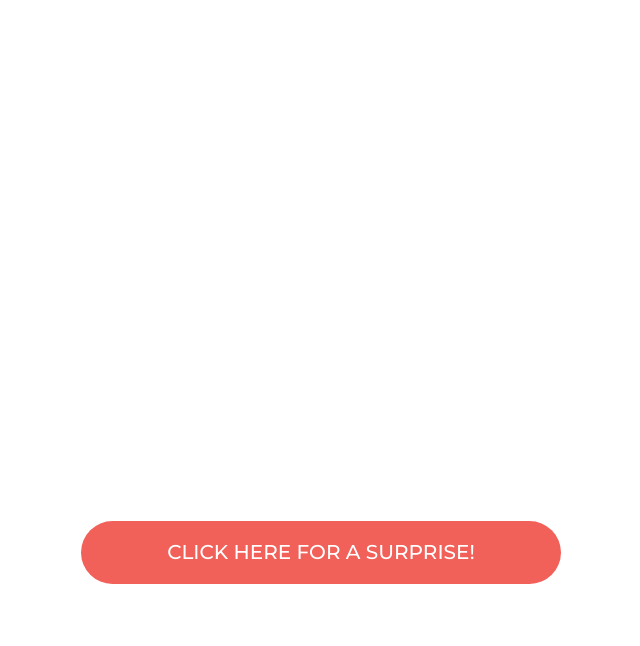
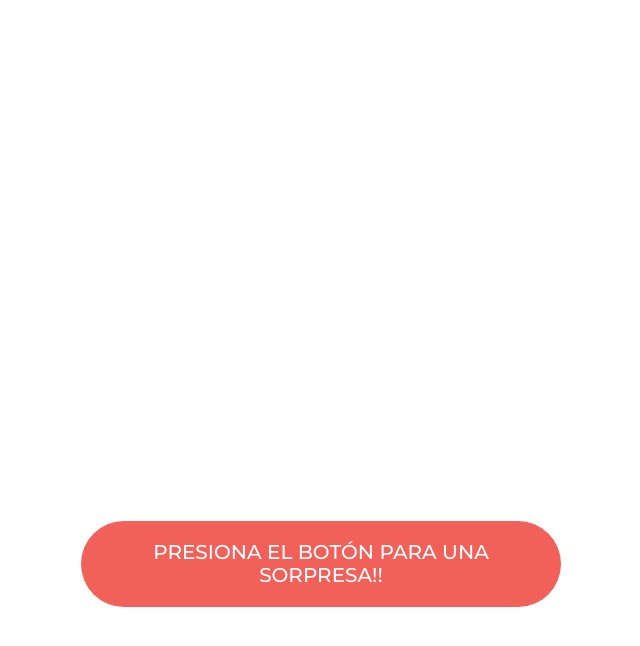
Before and after one commit to Beatriz-G/Mi-Amigo-El-Gatito, a website: page index.html in a window 1280 px wide. Shown: the part 84-730 px from the top of the page, without its empty margins (319-959 px from the left). Drawn offline with nearby package versions, Linux system fonts and the light colour scheme.

Commit message:
Changed 'press this button' to spanish

```diff
--- a/index.html
+++ b/index.html
@@ -21,7 +21,7 @@
       <figure class="cat">
         <img src="img/cat-fren.jpg" />
       </figure>
-      <button class="show-cat">Click here for a surprise!</button>
+      <button class="show-cat">Presiona el botón para una sorpresa!!</button>
     </main>
   </body>
 </html>
```
